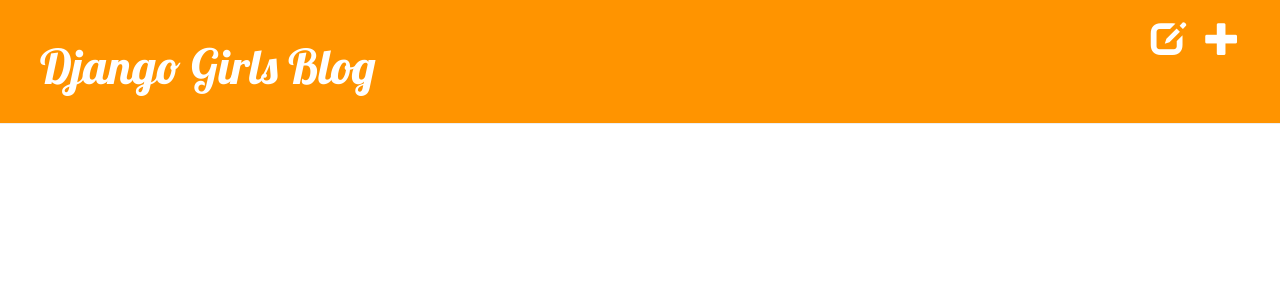
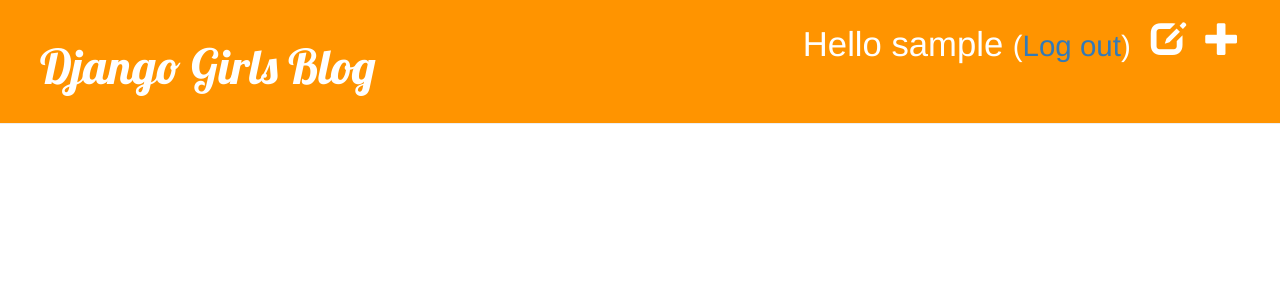
Before and after one commit to inkweon7269/django-girls, a Django app: page /drafts in a window 1280 px wide. Shown: the top 300 px of the page. Run offline with Django 3.2, Linux system fonts and the light colour scheme; the visitor is signed in with stand-in values (Sample User, id 1); data that the repository does not hold is empty; some libraries are stand-ins or nearby versions.

Commit message:
로그인한 사용자를 위해 로그인 여부를 노출토록 개선

```diff
--- a/blog/templates/blog/base.html
+++ b/blog/templates/blog/base.html
@@ -10,8 +10,16 @@
     <body>
          <div class="page-header">
             {% if user.is_authenticated %}
-                <a href="{% url 'post_new' %}" class="top-menu"><span class="glyphicon glyphicon-plus"></span></a>
-                <a href="{% url 'post_draft_list' %}" class="top-menu"><span class="glyphicon glyphicon-edit"></span></a>
+                <a href="{% url 'post_new' %}" class="top-menu">
+                    <span class="glyphicon glyphicon-plus"></span>
+                </a>
+                <a href="{% url 'post_draft_list' %}" class="top-menu">
+                    <span class="glyphicon glyphicon-edit"></span>
+                </a>
+                <p class="top-menu">
+                    Hello {{ user.username }}
+                    <small>(<a href="{% url 'logout' %}">Log out</a>)</small>
+                </p>
             {% else %}
                 <a href="{% url 'login' %}?next={{ request.path }}" class="top-menu"><span class="glyphicon glyphicon-lock"></span></a>
             {% endif %}
--- a/mysite/urls.py
+++ b/mysite/urls.py
@@ -21,4 +21,5 @@
     path('admin/', admin.site.urls),
     path('', include('blog.urls')),
     path('accounts/login/', views.LoginView.as_view(), name='login'),
+    path('accounts/logout/', views.LogoutView.as_view(next_page='/'), name='logout'),
 ]
```
